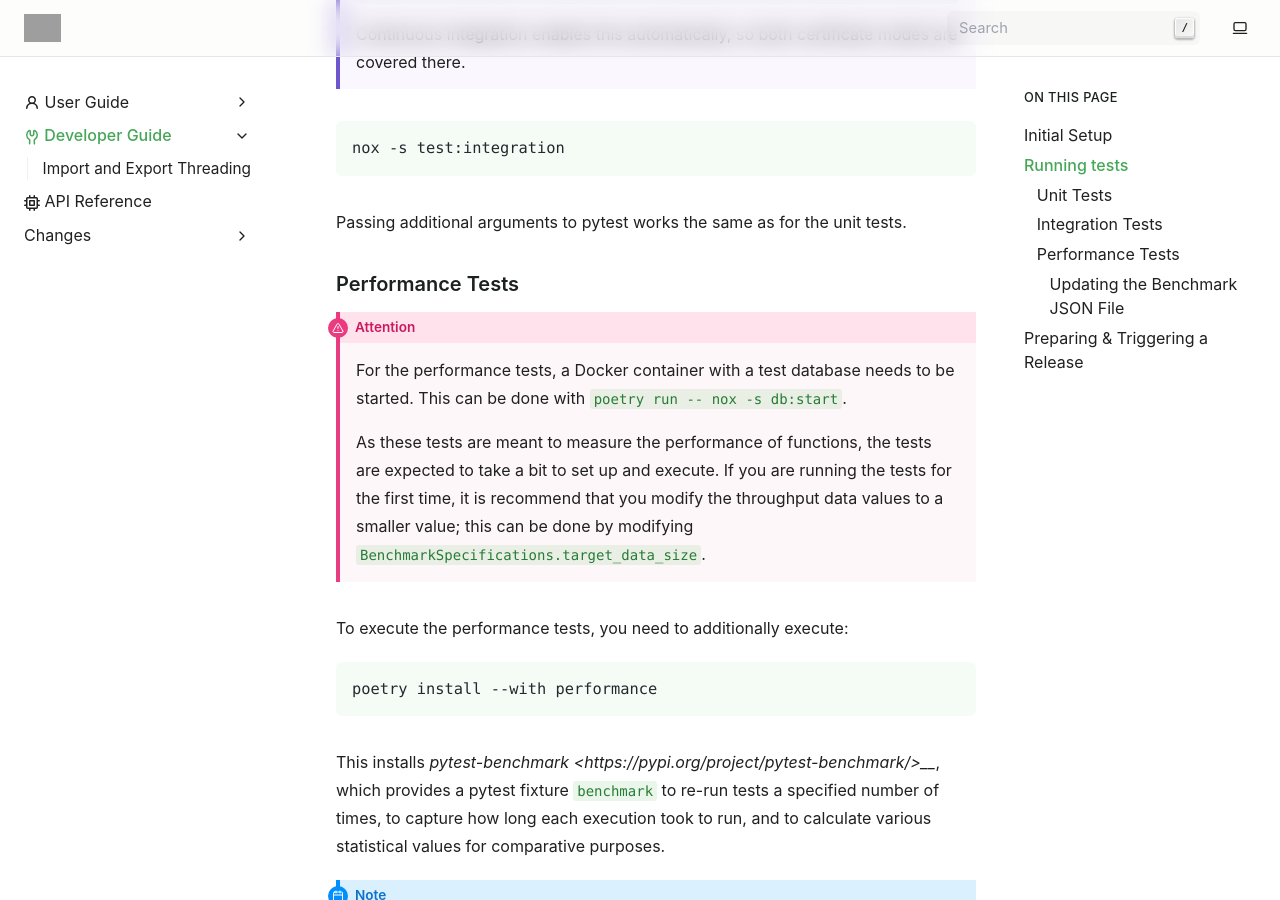
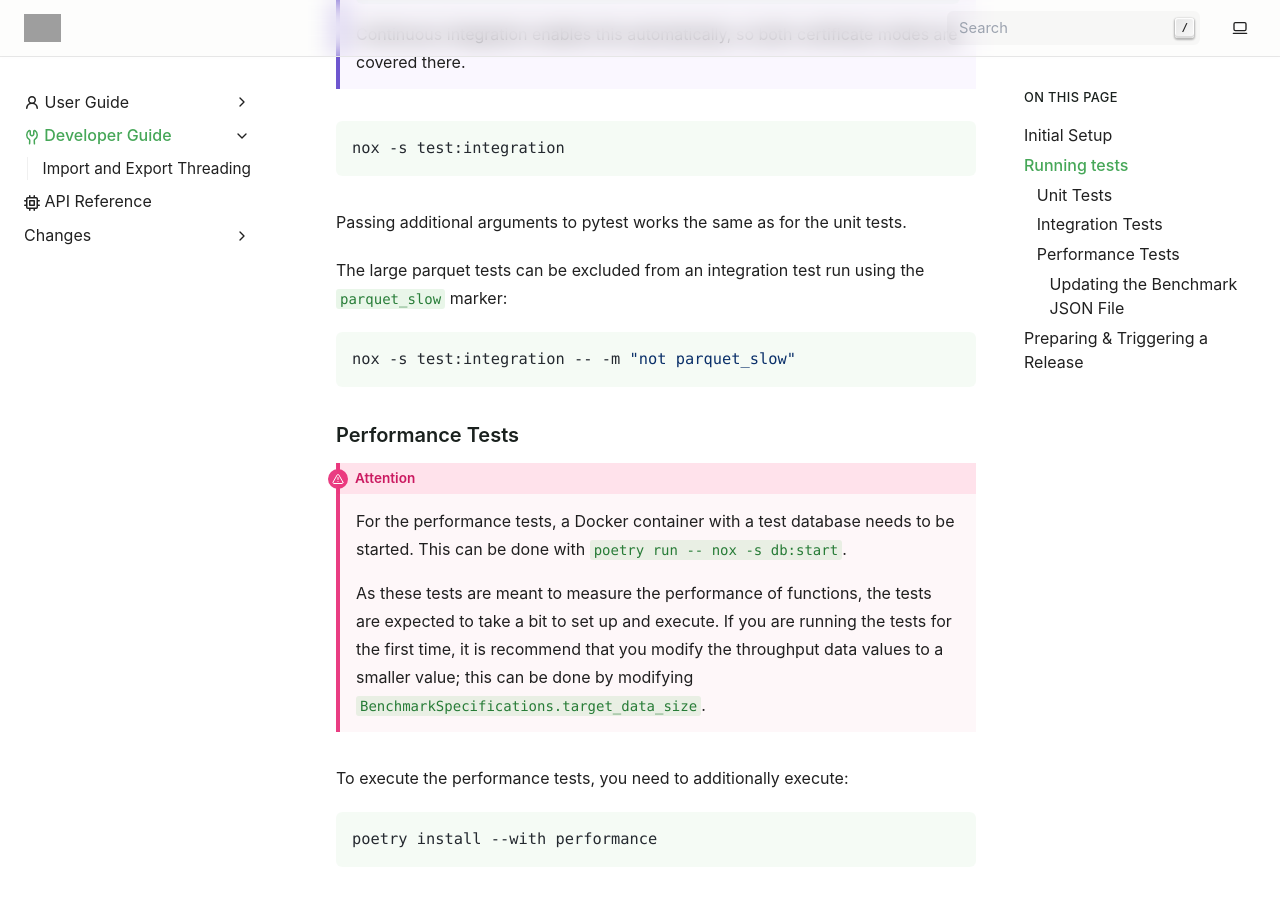
Before and after one commit to exasol/pyexasol, a Sphinx documentation site: the page built from doc/developer_guide.rst, in a window 1280 px wide and 900 px high, scrolled down 2295 px. Built offline with Sphinx 7.4.7, drawn with Linux system fonts in a browser that asks for light colours; grey boxes are pictures that could not be loaded.

Commit message:
Add marker on large parquet tests that truly are slow to run

```diff
--- a/doc/developer_guide.rst
+++ b/doc/developer_guide.rst
@@ -98,6 +98,13 @@ Integration Tests
 
 Passing additional arguments to pytest works the same as for the unit tests.
 
+The large parquet tests can be excluded from an integration test run using
+the ``parquet_slow`` marker:
+
+.. code-block:: shell
+
+    nox -s test:integration -- -m "not parquet_slow"
+
 Performance Tests
 -----------------
 
--- a/pyproject.toml
+++ b/pyproject.toml
@@ -169,6 +169,7 @@ markers = [
     "misc: miscellaneous tests which did not fit in the other categories.",
     "pandas: tests related to support of pandas library.",
     "parquet: tests related to support of pyarrow.parquet library.",
+    "parquet_slow: slow parquet integration tests.",
     "polars: tests related to support of polars library.",
     "smoke: smoke tests which always should pass.",
     "tls: tests related to tls.",
```
Also changed, not shown: 1 other file.
